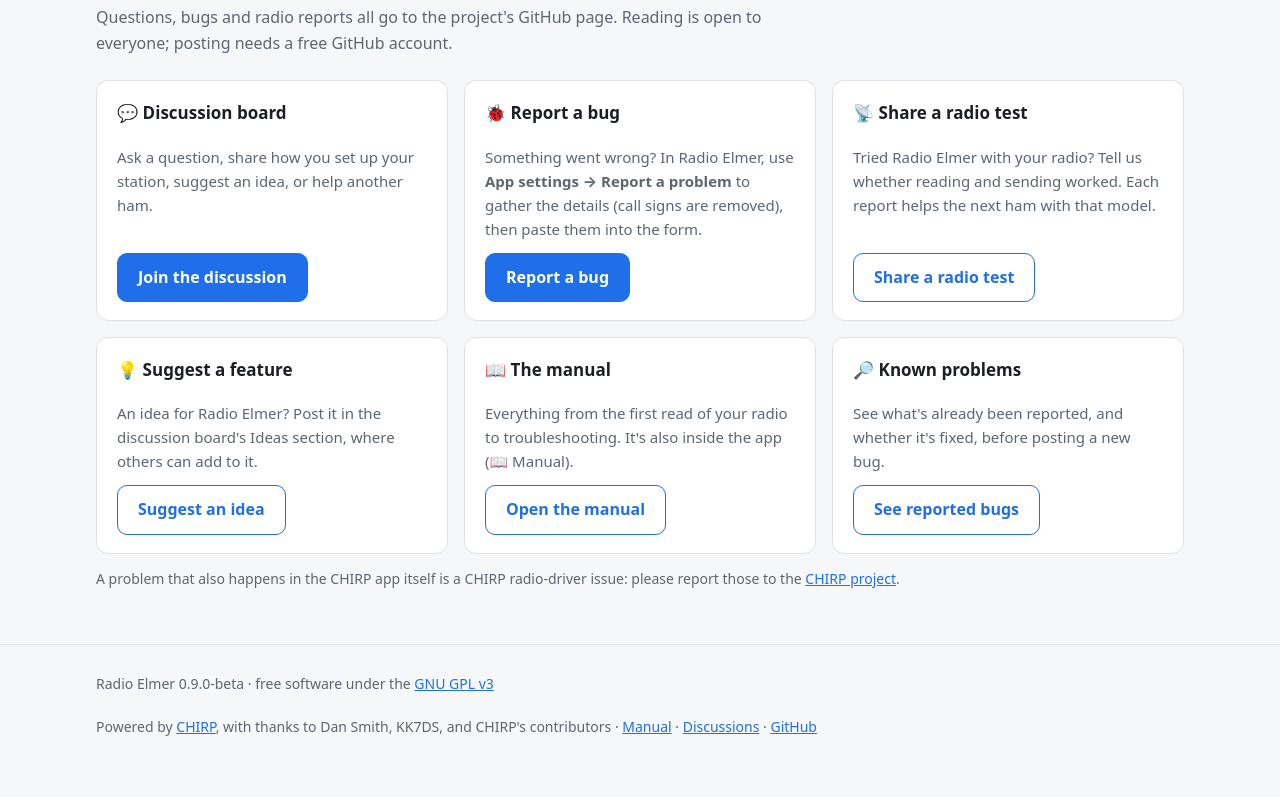
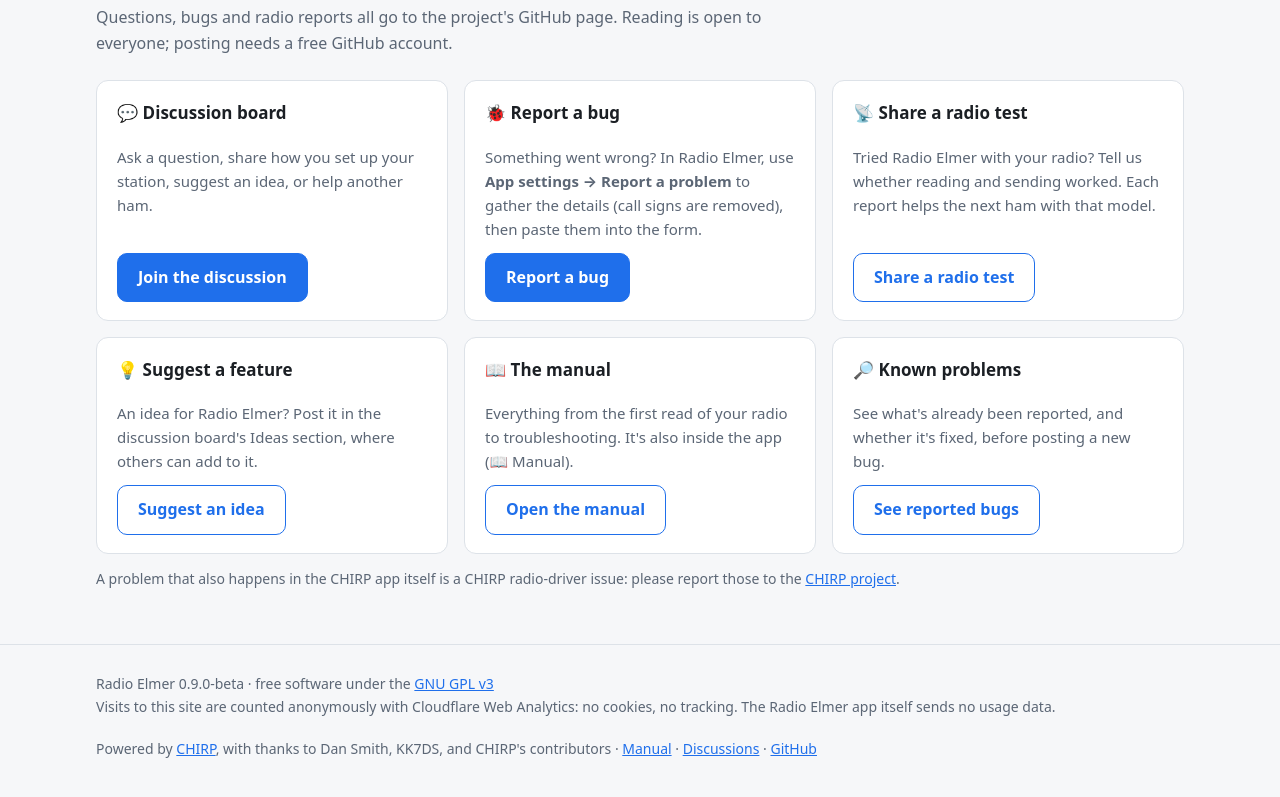
Before and after one commit to wcwilkins2025/radio-elmer, a plain HTML site: page docs/index.html in a window 1280 px wide. Shown: the part 6337-7134 px from the top of the page. Drawn offline with Linux system fonts and the light colour scheme.

Commit message:
Website: anonymous visit counts with Cloudflare Web Analytics
No cookies, no tracking; the footer says so. The app itself sends nothing.

Co-Authored-By: Claude Opus 5.5 <noreply@anthropic.com>

```diff
--- a/docs/index.html
+++ b/docs/index.html
@@ -236,8 +236,9 @@ code{font-family:ui-monospace,Consolas,monospace;font-size:14px}
 </main>
 
 <footer><div class="wrap">
-  <span>Radio Elmer 0.9.0-beta · free software under the <a href="https://www.gnu.org/licenses/gpl-3.0.html">GNU GPL v3</a></span>
+  <span>Radio Elmer 0.9.0-beta · free software under the <a href="https://www.gnu.org/licenses/gpl-3.0.html">GNU GPL v3</a><br>Visits to this site are counted anonymously with Cloudflare Web Analytics: no cookies, no tracking. The Radio Elmer app itself sends no usage data.</span>
   <span>Powered by <a href="https://chirpmyradio.com">CHIRP</a>, with thanks to Dan Smith, KK7DS, and CHIRP's contributors · <a href="manual.html">Manual</a> · <a href="https://github.com/wcwilkins2025/radio-elmer/discussions">Discussions</a> · <a href="https://github.com/wcwilkins2025/radio-elmer">GitHub</a></span>
 </div></footer>
+<!-- Cloudflare Web Analytics: anonymous visit counts, no cookies --><script type='module' src='https://static.cloudflareinsights.com/beacon.min.js' data-cf-beacon='{"token": "6e3da5add4e54a21a39d3fa37662ff8a"}'></script><!-- End Cloudflare Web Analytics -->
 </body>
 </html>
```
Also changed, not shown: docs/manual.html (+1 -0 lines).
